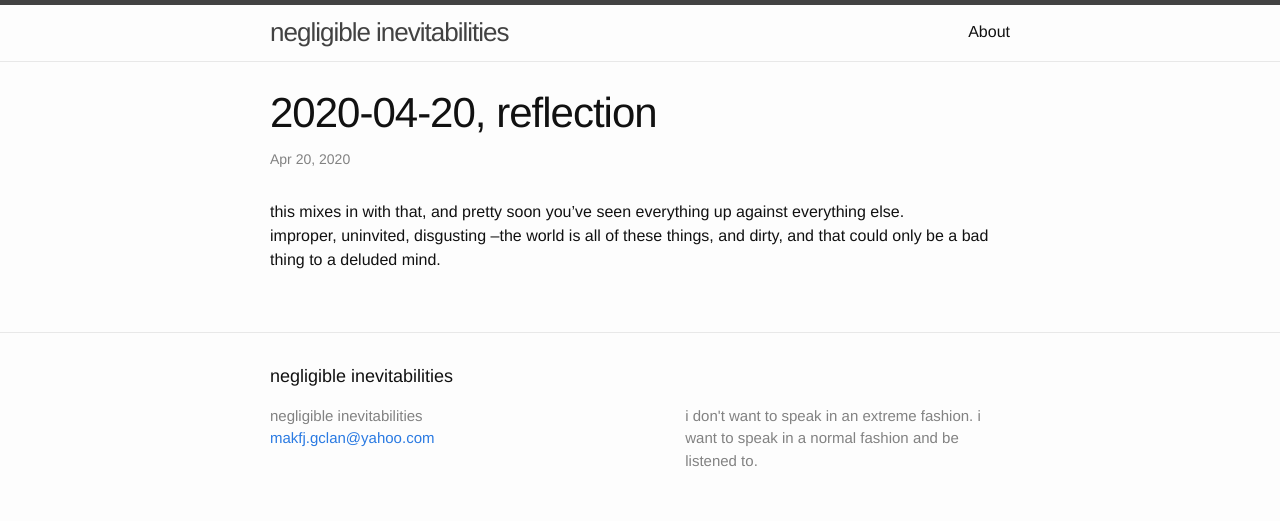
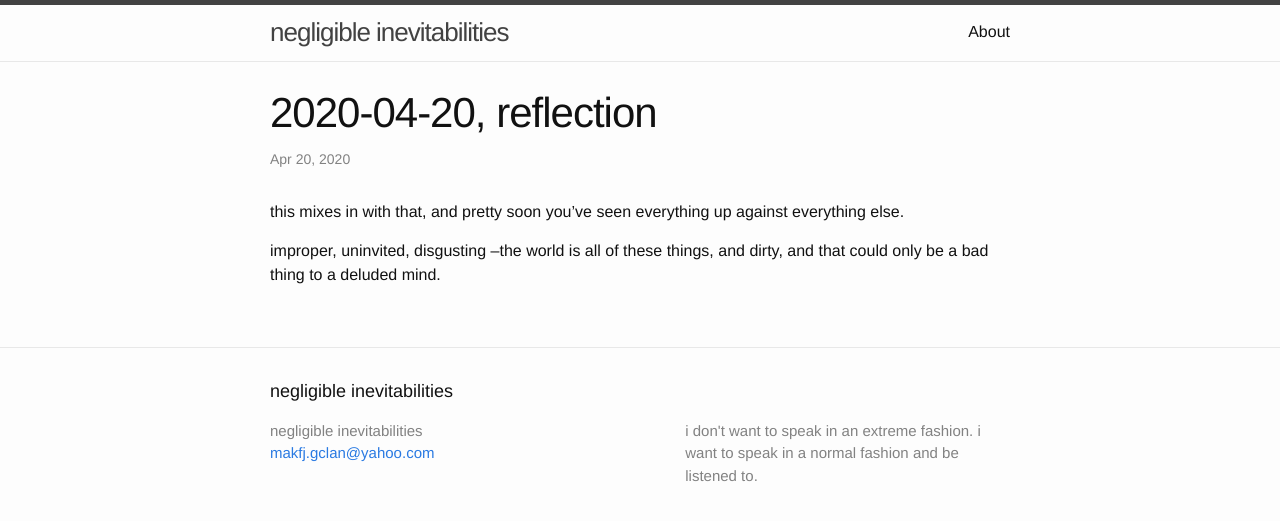
Before and after one commit to jamalgaddis/jamalgaddis.github.io, a Jekyll site: the page built from _posts/2020-04-20-reflection.markdown, in a window 1280 px wide. Shown: the top 521 px of the page. Built offline with Jekyll 4.4.1, drawn with Linux system fonts in a browser that asks for light colours.

```diff
--- a/_posts/2020-04-20-reflection.markdown
+++ b/_posts/2020-04-20-reflection.markdown
@@ -5,5 +5,6 @@ date:   2020-04-20
 description: "nope"
 categories: reflection
 ---
-this mixes in with that, and pretty soon you've seen everything up against everything else.\\
+this mixes in with that, and pretty soon you've seen everything up against everything else.
+
 improper, uninvited, disgusting --the world is all of these things, and dirty, and that could only be a bad thing to a deluded mind.
```
